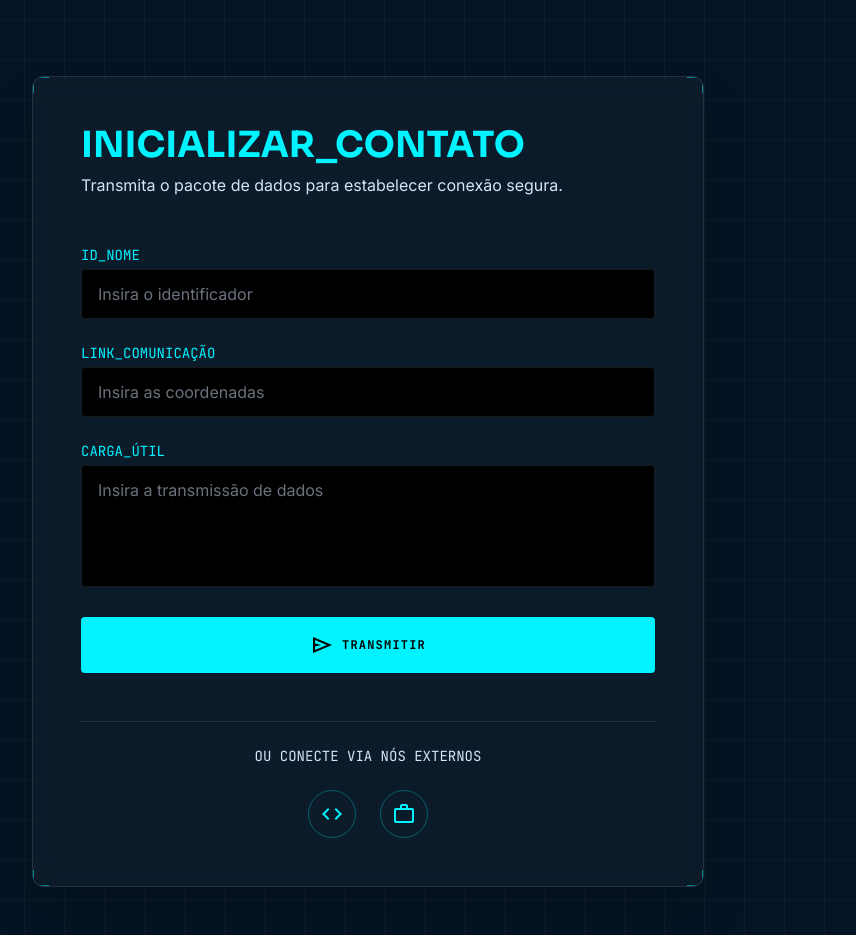
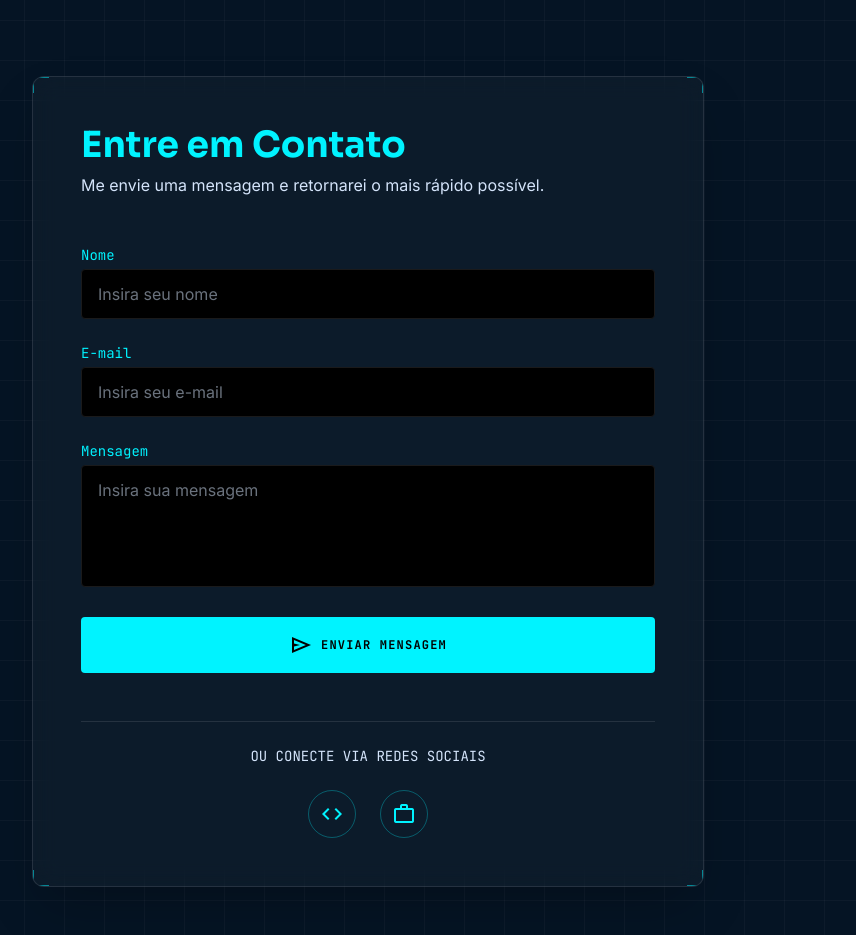
Before and after one commit to rb-belarmino/belarmino.dev, a Next.js app: page / in a window 1280 px wide. Shown: the part 5500-6435 px from the top of the page, without its empty margins (416-1272 px from the left). Built offline with nearby package versions, Linux system fonts and the light colour scheme.

Commit message:
chore: update contact form and navigation copy to use standard professional terminology

```diff
--- a/src/components/features/ContactForm.tsx
+++ b/src/components/features/ContactForm.tsx
@@ -67,12 +67,12 @@ export function ContactForm() {
         <div className="absolute bottom-0 right-0 w-4 h-4 border-b border-r border-primary/50"></div>
 
         <h1 className="font-display font-bold text-3xl md:text-4xl text-primary mb-2">
-          {isEn ? 'INITIALIZE_CONTACT' : 'INICIALIZAR_CONTATO'}
+          {isEn ? 'Contact Me' : 'Entre em Contato'}
         </h1>
         <p className="font-sans text-base text-on-surface-variant mb-12">
           {isEn
-            ? 'Transmit data packet to establishing secure connection.'
-            : 'Transmita o pacote de dados para estabelecer conexão segura.'}
+            ? 'Send me a message and I will get back to you as soon as possible.'
+            : 'Me envie uma mensagem e retornarei o mais rápido possível.'}
         </p>
 
         <form onSubmit={handleSubmit(onSubmit)} className="space-y-6">
@@ -81,13 +81,13 @@ export function ContactForm() {
               className="block font-mono text-sm text-primary mb-1 transition-all group-focus-within:text-primary-fixed"
               htmlFor="name"
             >
-              {isEn ? 'NAME_ID' : 'ID_NOME'}
+              {isEn ? 'Name' : 'Nome'}
             </label>
             <input
               {...register('name')}
               className="w-full bg-black border border-[#1A1A1B] text-on-surface font-sans text-base rounded px-4 py-3 focus:border-primary focus:shadow-[0_0_15px_rgba(0,243,255,0.3)] transition-all outline-none"
               id="name"
-              placeholder={isEn ? 'Enter identifier' : 'Insira o identificador'}
+              placeholder={isEn ? 'Enter your name' : 'Insira seu nome'}
               type="text"
             />
             {errors.name && (
@@ -102,13 +102,13 @@ export function ContactForm() {
               className="block font-mono text-sm text-primary mb-1 transition-all group-focus-within:text-primary-fixed"
               htmlFor="email"
             >
-              {isEn ? 'COMM_LINK' : 'LINK_COMUNICAÇÃO'}
+              {isEn ? 'Email' : 'E-mail'}
             </label>
             <input
               {...register('email')}
               className="w-full bg-black border border-[#1A1A1B] text-on-surface font-sans text-base rounded px-4 py-3 focus:border-primary focus:shadow-[0_0_15px_rgba(0,243,255,0.3)] transition-all outline-none"
               id="email"
-              placeholder={isEn ? 'Enter coordinates' : 'Insira as coordenadas'}
+              placeholder={isEn ? 'Enter your email' : 'Insira seu e-mail'}
               type="email"
             />
             {errors.email && (
@@ -123,7 +123,7 @@ export function ContactForm() {
               className="block font-mono text-sm text-primary mb-1 transition-all group-focus-within:text-primary-fixed"
               htmlFor="message"
             >
-              {isEn ? 'PAYLOAD' : 'CARGA_ÚTIL'}
+              {isEn ? 'Message' : 'Mensagem'}
             </label>
             <textarea
               {...register('message')}
@@ -131,8 +131,8 @@ export function ContactForm() {
               id="message"
               placeholder={
                 isEn
-                  ? 'Enter data transmission'
-                  : 'Insira a transmissão de dados'
+                  ? 'Enter your message'
+                  : 'Insira sua mensagem'
               }
               rows={4}
             ></textarea>
@@ -151,11 +151,11 @@ export function ContactForm() {
             <span className="material-symbols-outlined">send</span>
             {status === 'submitting'
               ? isEn
-                ? 'TRANSMITTING...'
-                : 'TRANSMITINDO...'
+                ? 'SENDING...'
+                : 'ENVIANDO...'
               : isEn
-                ? 'TRANSMIT'
-                : 'TRANSMITIR'}
+                ? 'SEND MESSAGE'
+                : 'ENVIAR MENSAGEM'}
           </button>
 
           {status === 'success' && (
@@ -171,8 +171,8 @@ export function ContactForm() {
         <div className="mt-12 pt-6 border-t border-white/10 flex flex-col items-center gap-6">
           <p className="font-mono text-sm text-on-surface-variant">
             {isEn
-              ? 'OR CONNECT VIA EXTERNAL NODES'
-              : 'OU CONECTE VIA NÓS EXTERNOS'}
+              ? 'OR CONNECT VIA SOCIAL MEDIA'
+              : 'OU CONECTE VIA REDES SOCIAIS'}
           </p>
           <div className="flex gap-6">
             <a
--- a/src/components/features/Navigation.tsx
+++ b/src/components/features/Navigation.tsx
@@ -134,7 +134,7 @@ export function Navigation({ locale }: { locale: string }) {
             <li>
               <a href="#contact" className={getDesktopClass('contact')}>
                 <span className="material-symbols-outlined">mail</span>
-                <span>{isEn ? 'SIGNAL' : 'CONTATO'}</span>
+                <span>{isEn ? 'CONTACT' : 'CONTATO'}</span>
               </a>
             </li>
           </ul>
```
